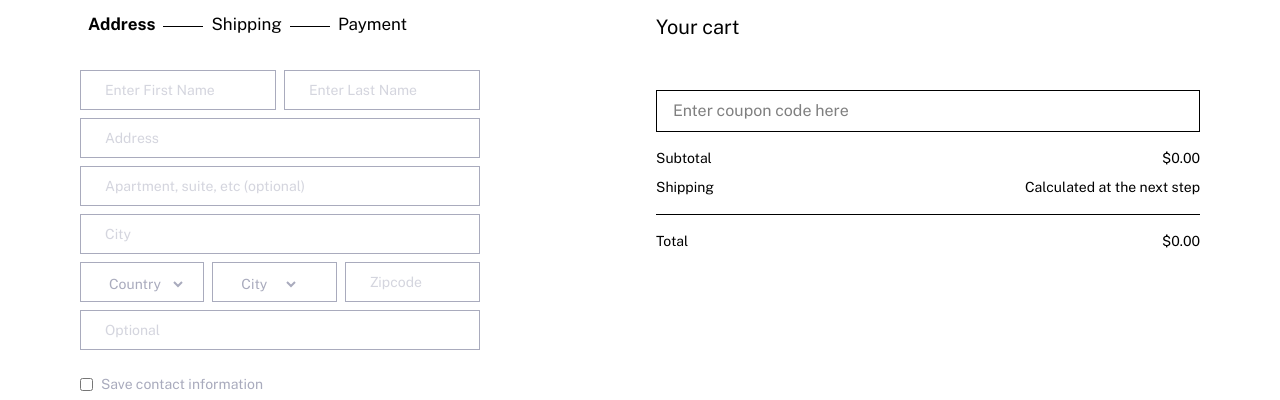
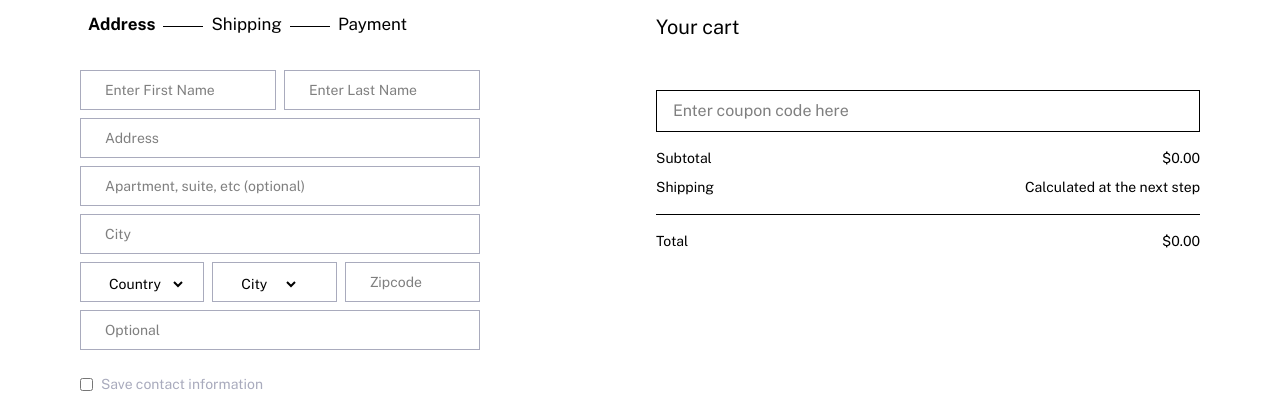
Before and after one commit to Afolabi2005/Ecommerce, a React (Vite) app: page /address in a window 1280 px wide. Shown: the part 361-761 px from the top of the page. Built offline with nearby package versions, Linux system fonts and the light colour scheme.

Commit message:
address text to black

```diff
--- a/src/components/Shop Page/Address.jsx
+++ b/src/components/Shop Page/Address.jsx
@@ -92,7 +92,7 @@ const Address = () => {
                       }))
                     }
                     placeholder="Enter First Name"
-                    className="w-full outline-none h-10 text-[14px] font-normal indent-4 border border-[#A9ABBD] text-[#A9ABBD] py-4 px-2"
+                    className="w-full outline-none h-10 text-[14px] font-normal indent-4 border border-[#A9ABBD] text-black py-4 px-2"
                   />
                   <input
                     type="text"
@@ -105,7 +105,7 @@ const Address = () => {
                       }))
                     }
                     placeholder="Enter Last Name"
-                    className="w-full outline-none h-10 text-[14px] font-normal indent-4 border border-[#A9ABBD] text-[#A9ABBD] py-4 px-2"
+                    className="w-full outline-none h-10 text-[14px] font-normal indent-4 border border-[#A9ABBD] text-black py-4 px-2"
                   />
                 </div>
                 <input
@@ -119,7 +119,7 @@ const Address = () => {
                     }))
                   }
                   placeholder="Address"
-                  className="w-full outline-none h-10 text-[14px] font-normal indent-4 border border-[#A9ABBD] text-[#A9ABBD] py-4 px-2"
+                  className="w-full outline-none h-10 text-[14px] font-normal indent-4 border border-[#A9ABBD] text-black py-4 px-2"
                 />
                 <input
                   type="text"
@@ -132,7 +132,7 @@ const Address = () => {
                     }))
                   }
                   placeholder="Apartment, suite, etc (optional)"
-                  className="w-full outline-none h-10 text-[14px] font-normal indent-4 border border-[#A9ABBD] text-[#A9ABBD] py-4 px-2"
+                  className="w-full outline-none h-10 text-[14px] font-normal indent-4 border border-[#A9ABBD] text-black py-4 px-2"
                 />
                 <input
                   type="text"
@@ -145,10 +145,10 @@ const Address = () => {
                     }))
                   }
                   placeholder="City"
-                  className="w-full outline-none h-10 text-[14px] font-normal indent-4 border border-[#A9ABBD] text-[#A9ABBD] py-4 px-2"
+                  className="w-full outline-none h-10 text-[14px] font-normal indent-4 border border-[#A9ABBD] text-black py-4 px-2"
                 />
                 <div className="flex justify-between gap-2">
-                  <div className="w-full outline-none h-10 text-[14px] font-normal indent-4 border border-[#A9ABBD] text-[#A9ABBD]">
+                  <div className="w-full outline-none h-10 text-[14px] font-normal indent-4 border border-[#A9ABBD] text-black">
                     <select
                       value={shippingInfo.country}
                       onChange={(e) =>
@@ -170,7 +170,7 @@ const Address = () => {
                       <option value="27">+27</option>
                     </select>
                   </div>
-                  <div className="w-full outline-none h-10 text-[14px] font-normal indent-4 border border-[#A9ABBD] text-[#A9ABBD]">
+                  <div className="w-full outline-none h-10 text-[14px] font-normal indent-4 border border-[#A9ABBD] text-black">
                     <select
                       value={shippingInfo.city}
                       onChange={(e) =>
@@ -203,14 +203,14 @@ const Address = () => {
                       }))
                     }
                     placeholder="Zipcode"
-                    className="w-full outline-none h-10 text-[14px] font-normal indent-4 border border-[#A9ABBD] text-[#A9ABBD] py-4 px-2"
+                    className="w-full outline-none h-10 text-[14px] font-normal indent-4 border border-[#A9ABBD] text-black py-4 px-2"
                   />
                 </div>
                 <input
                   type="text"
                   required
                   placeholder="Optional"
-                  className="w-full outline-none h-10 text-[14px] font-normal indent-4 border border-[#A9ABBD] text-[#A9ABBD] py-4 px-2"
+                  className="w-full outline-none h-10 text-[14px] font-normal indent-4 border border-[#A9ABBD] text-black py-4 px-2"
                 />{" "}
                 <div className="flex gap-2 mt-4">
                   <input
```
